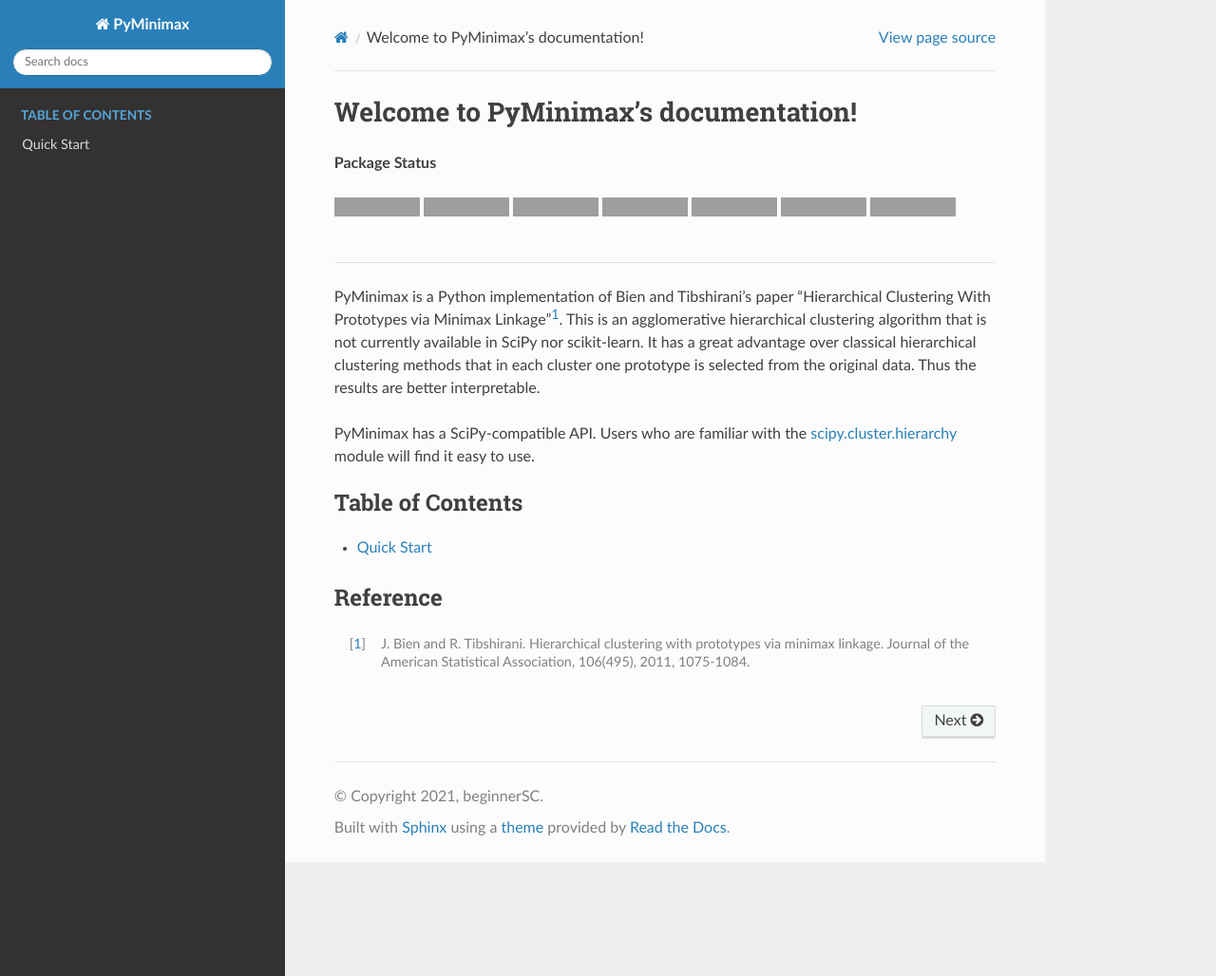
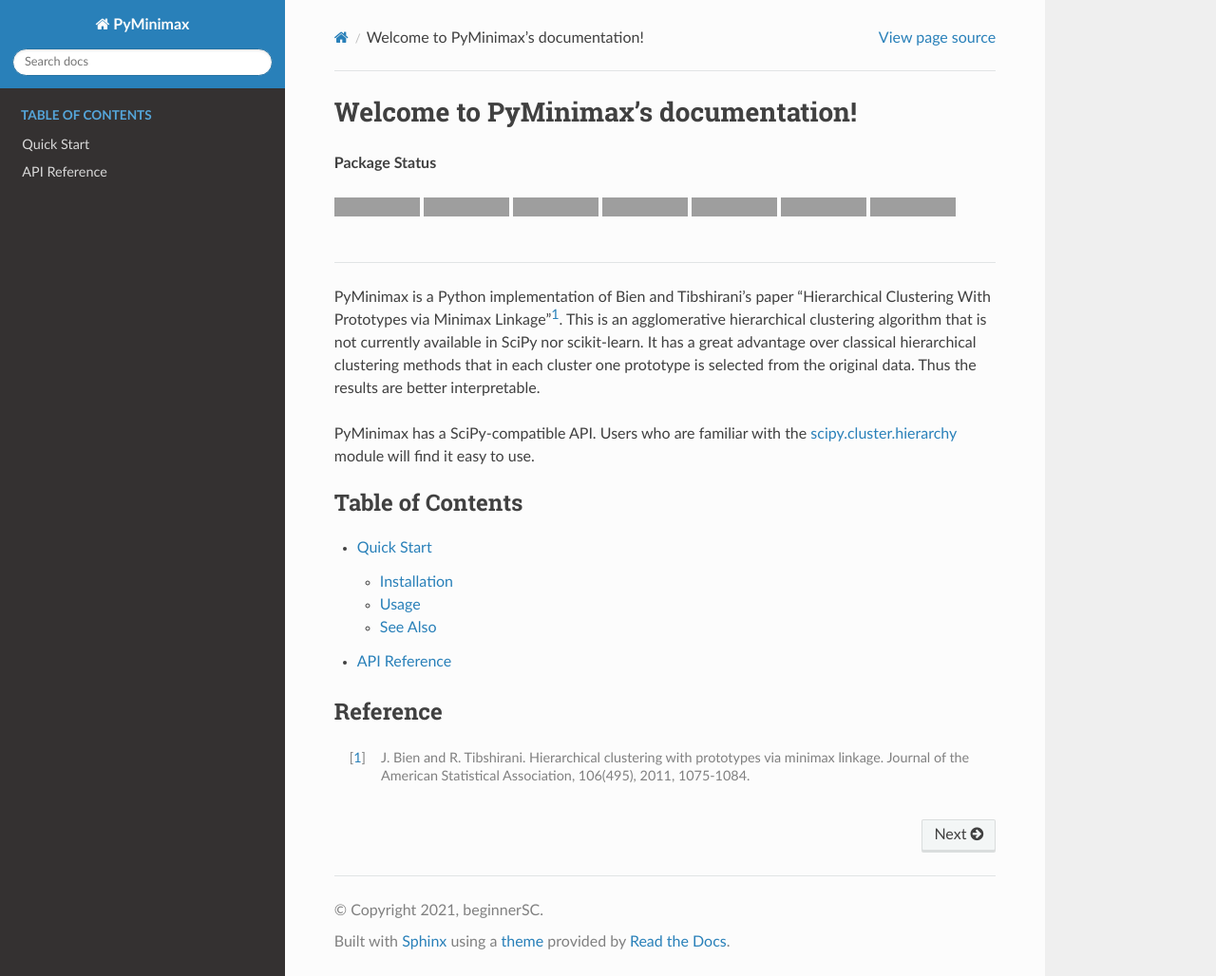
Before and after one commit to beginnerSC/pyminimax, a Sphinx documentation site: the page built from docs/source/index.rst, in a window 1280 px wide and 1028 px high, cut to the strip 0-1028 px from the top of the window. Shown: the whole strip at 95% size. Built offline with Sphinx 7.4.7 and the Read the Docs theme 2.0.0, drawn with Linux system fonts in a browser that asks for light colours; grey boxes are pictures that could not be loaded.

Commit message:
autosave

```diff
--- /dev/null
+++ b/docs/source/api_doc.rst
@@ -0,0 +1,4 @@
+API Reference
+=============
+
+.. autofunction:: pyminimax.minimax
--- a/docs/source/index.rst
+++ b/docs/source/index.rst
@@ -51,10 +51,11 @@ PyMinimax has a SciPy-compatible API. Users who are familiar with the `scipy.clu
 
 
 .. toctree::
-   :maxdepth: 1
+   :maxdepth: 2
    :caption: Table of Contents
 
    quick_start
+   api_doc
 
 Reference
 ---------
```
Also changed, not shown: README.md (+1 -1 lines).
